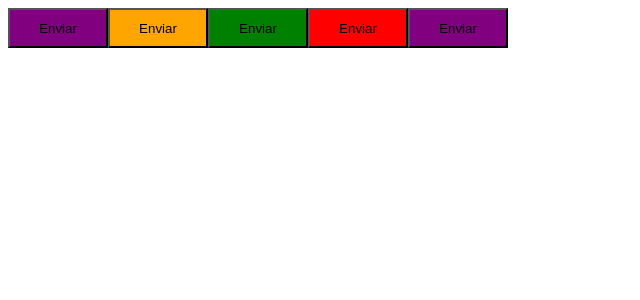
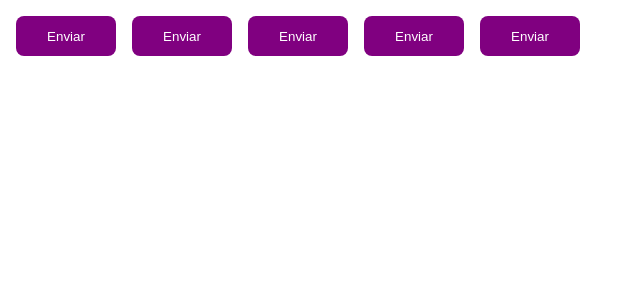
Before and after one commit to ViniciusBaylet/Ignite-Timer, a React (Vite) app: page / in a window 1280 px wide. Shown: the top 300 px of the page, without its empty margins (0-640 px from the left). Built offline with nearby package versions, Linux system fonts and the light colour scheme.

Commit message:
configurando temas

```diff
--- a/src/components/Button/Button.styles.ts
+++ b/src/components/Button/Button.styles.ts
@@ -16,8 +16,14 @@
 export const ButtonContainer = styled.button<ButtonContainerProps>`
  width: 100px;
  height: 40px;
+ border-radius: 8px;
+ border: 0;
+ margin: 8px;
 
- ${props => {
+ /* ${props => {
     return `background-color: ${buttonVariants[props.variant]}`
- }}
+ }} */
+
+ background-color: ${props => props.theme.primary};
+ color: ${props => props.theme.white};
 `
--- /dev/null
+++ b/src/styles/theme/default.ts
@@ -0,0 +1,5 @@
+export const defaultTheme = {
+    white: '#FFFFFF',
+    primary: 'purple',
+    secondary: 'orange'
+}
```
Also changed, not shown: src/App.tsx (+5 -2 lines).
